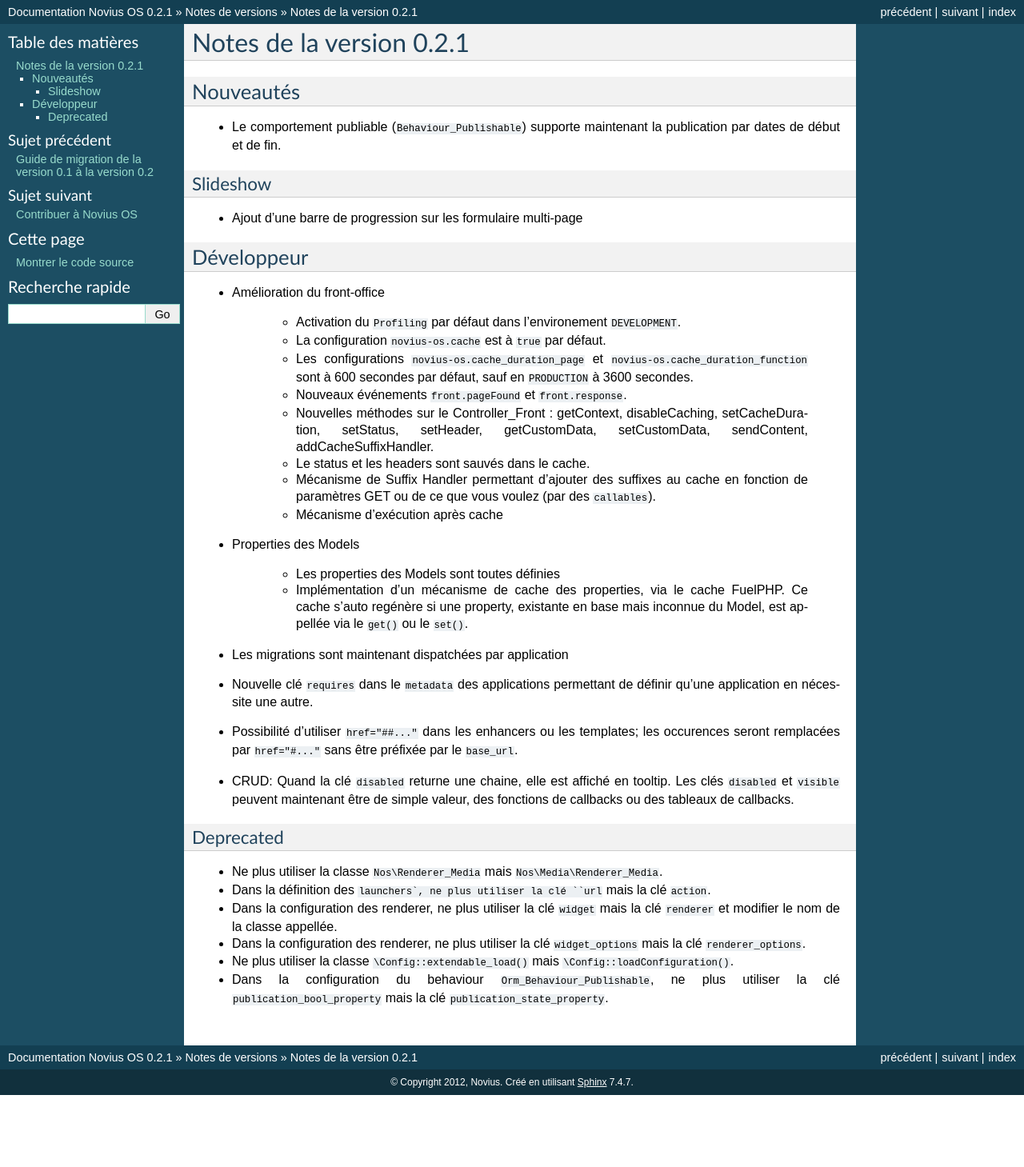
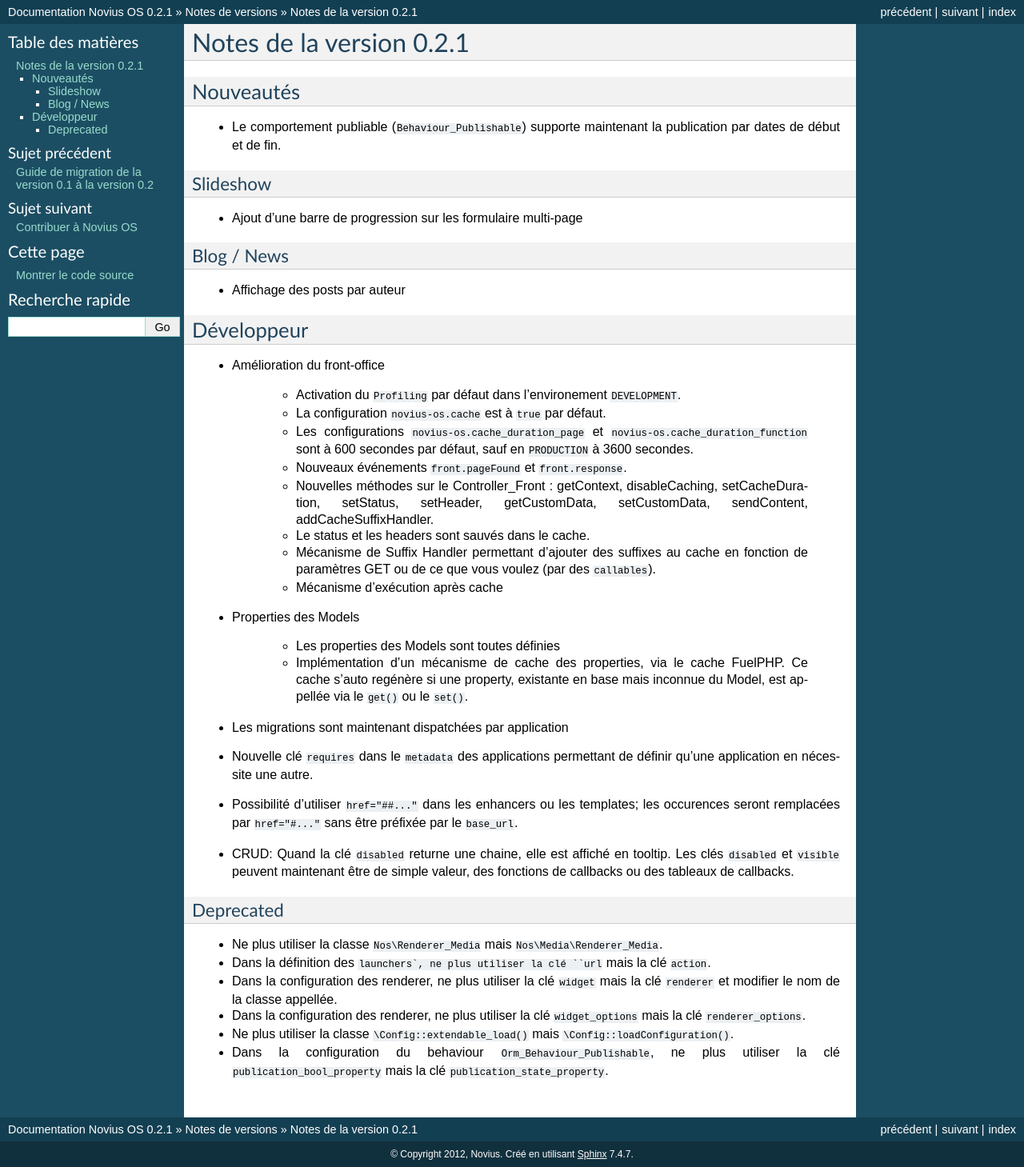
Before and after one commit to vrcAlbert/documentation-api, a Sphinx documentation site: the page built from source/release/0.2.1.rst, in a window 1280 px wide. Shown: the whole page at 80% size. Built offline with Sphinx 7.4.7, drawn with Linux system fonts in a browser that asks for light colours; before the commit the page ends 1369 px from its top, so only the background shows below that.

Commit message:
Update release notes

```diff
--- a/source/release/0.2.1.rst
+++ b/source/release/0.2.1.rst
@@ -10,6 +10,11 @@ Slideshow
 ---------
 
 * Ajout d'une barre de progression sur les formulaire multi-page
+
+Blog / News
+-----------
+
+* Affichage des posts par auteur
 
 Développeur
 ===========
```
